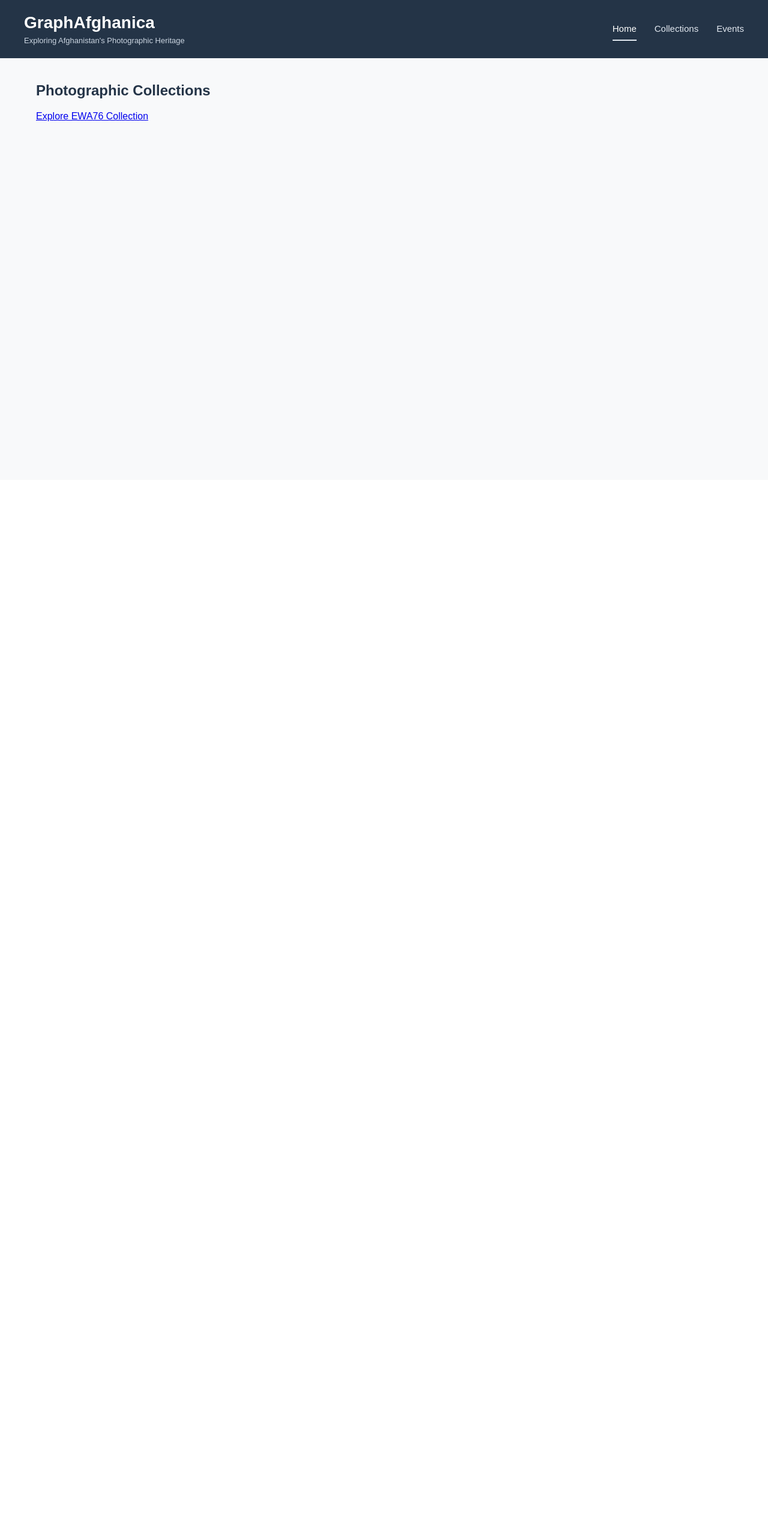
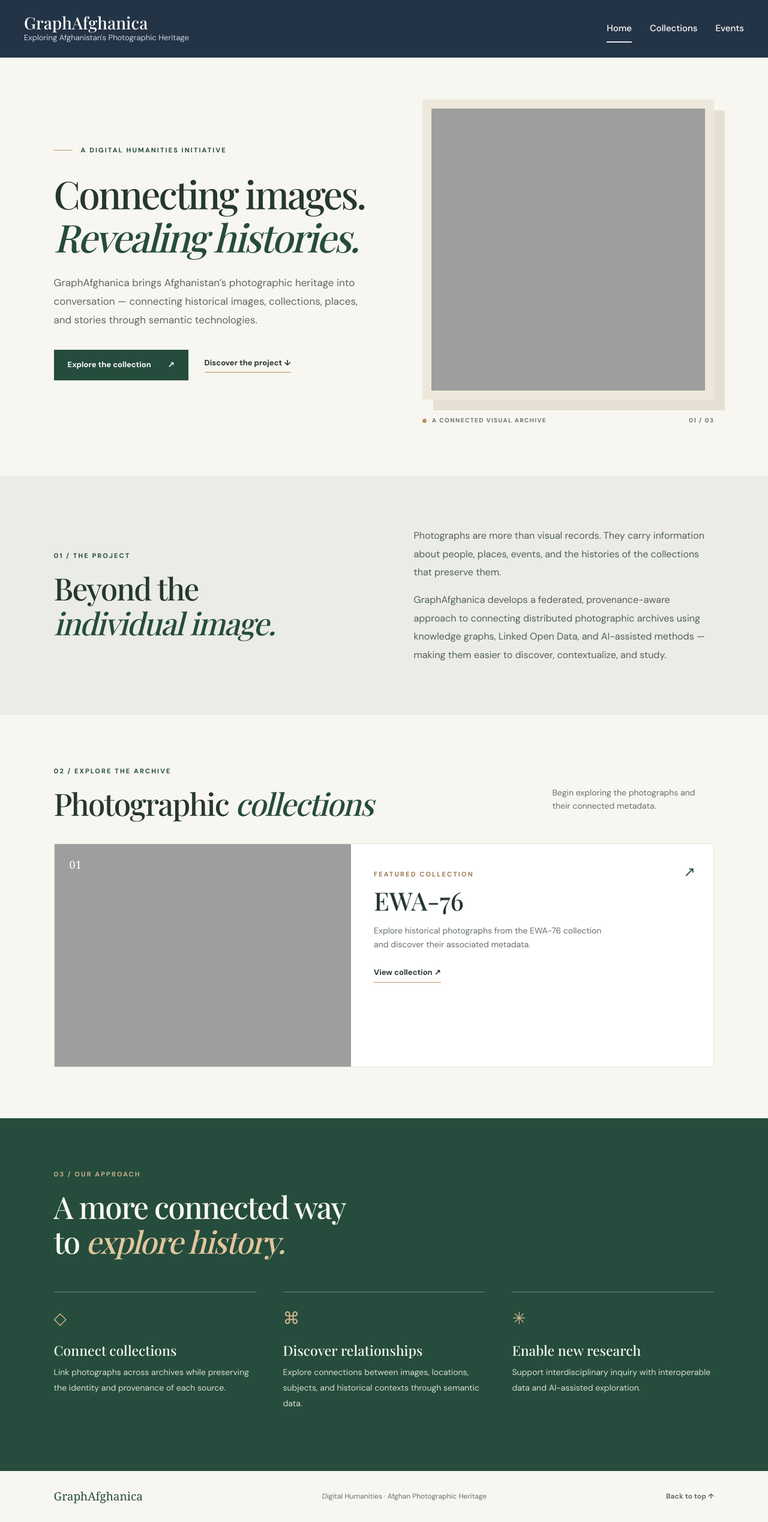
Before and after one commit to SepidehAlassi/GraphAfghanica, a Flask app: page / in a window 1280 px wide. Shown: the whole page at 60% size. Before the commit the page ends 202 px from the top, so only its background shows below. Run offline with Flask 3, Linux system fonts and the light colour scheme.

Commit message:
improve homepage

```diff
--- a/docker-compose.yml
+++ b/docker-compose.yml
@@ -18,7 +18,7 @@ services:
   caddy:
     image: caddy:latest
     ports:
-      - "8000:80"
+      - "8080:80"
     volumes:
       - ./images:/srv/images:ro
       - ./caddy/Caddyfile:/etc/caddy/Caddyfile:ro
--- a/frontend/app.py
+++ b/frontend/app.py
@@ -65,4 +65,4 @@ def events():
 
 
 if __name__ == "__main__":
-    app.run(host="0.0.0.0", port=3000, debug=True)
+    app.run(host="0.0.0.0", port=3030, debug=True)
--- /dev/null
+++ b/frontend/static/graphafghanica-home.css
@@ -0,0 +1,26 @@
+/* GraphAfghanica homepage — scoped to .ga-home to coexist with existing style.css */
+.ga-home{--ink:#26372f;--muted:#66716a;--cream:#f8f6f0;--forest:#254c3c;--gold:#b99160;--line:#dddcd2;margin:0;background:var(--cream);color:var(--ink);font-family:'DM Sans',Arial,sans-serif;font-size:16px;line-height:1.6}
+.ga-home *, .ga-home *::before,.ga-home *::after{box-sizing:border-box}
+.ga-home main{display:block;width:100%;max-width:none;margin:0;padding:0}
+.ga-home a{color:inherit;text-decoration:none}
+.ga-home h1,.ga-home h2,.ga-home h3,.ga-home p{margin-top:0}
+.ga-home h1,.ga-home h2,.ga-home h3{font-family:'Playfair Display',Georgia,serif;line-height:1.12;font-weight:500}
+.ga-home h1 em,.ga-home h2 em{font-weight:500;color:var(--forest)}
+.ga-hero{max-width:1440px;margin:auto;min-height:640px;display:grid;grid-template-columns:1.06fr .94fr;gap:6%;align-items:center;padding:70px clamp(24px,7vw,110px) 84px}
+.ga-eyebrow,.ga-section-kicker,.ga-overline{font-size:11px;letter-spacing:.19em;font-weight:700;color:var(--forest)}
+.ga-eyebrow{display:flex;align-items:center;gap:14px;margin-bottom:28px}.ga-eyebrow-line{width:31px;height:1px;background:var(--gold)}
+.ga-hero h1{font-size:clamp(46px,5vw,76px);letter-spacing:-.045em;margin-bottom:25px}.ga-hero h1 em{display:inline-block}
+.ga-lead{font-size:17px;max-width:530px;color:#5d6961;line-height:1.85;margin-bottom:33px}
+.ga-actions{display:flex;align-items:center;flex-wrap:wrap;gap:27px}.ga-btn{display:inline-flex;align-items:center;gap:28px;padding:15px 23px;font-weight:700;font-size:13px;transition:transform .2s,background .2s}.ga-btn:hover{transform:translateY(-2px)}.ga-btn-primary{background:var(--forest);color:#fff!important}.ga-btn-primary:hover{background:#18392c}.ga-text-link{font-size:13px;font-weight:700;border-bottom:1px solid var(--gold);padding-bottom:4px}
+.ga-hero-art{width:100%;max-width:500px;justify-self:end}.ga-art-frame{padding:15px;background:#eee8dc;box-shadow:18px 18px 0 #e6e0d4}.ga-art-frame svg{display:block;width:100%;height:auto}.ga-art-label{margin-top:27px;display:flex;gap:9px;align-items:center;font-size:10px;font-weight:700;letter-spacing:.14em;color:#69746b}.ga-art-label span:last-child{margin-left:auto}.ga-label-dot{width:7px;height:7px;border-radius:50%;background:var(--gold)}
+.ga-intro,.ga-collections,.ga-method{padding:85px clamp(24px,7vw,110px)}.ga-intro{background:#eaece5;display:grid;grid-template-columns:1fr 1fr;gap:9%;align-items:center}.ga-intro h2,.ga-section-head h2,.ga-method h2{font-size:clamp(35px,4vw,54px);letter-spacing:-.035em;margin:17px 0 0}.ga-intro-body{max-width:560px;color:#526158;font-size:16px;line-height:1.9}.ga-intro-body p:last-child{margin-bottom:0}
+.ga-collections{max-width:1440px;margin:auto}.ga-section-head{display:flex;justify-content:space-between;gap:25px;align-items:end;margin-bottom:37px}.ga-section-head>p{max-width:270px;color:var(--muted);font-size:14px}.ga-collection-card{display:grid;grid-template-columns:45% 1fr 50px;min-height:275px;background:#fff;border:1px solid #e5e3d9;transition:box-shadow .2s,transform .2s;overflow:hidden}.ga-collection-card:hover{transform:translateY(-3px);box-shadow:0 15px 30px #24382d16}.ga-collection-visual{background:#cfc2ae;position:relative;overflow:hidden;display:flex;align-items:stretch}.ga-collection-visual svg{width:100%;height:100%}.ga-collection-number{position:absolute;z-index:1;top:20px;left:25px;color:#fff;font-family:Georgia,serif;font-size:18px}.ga-collection-info{padding:42px 38px}.ga-overline{color:#9c7950;margin-bottom:12px}.ga-collection-info h3{font-size:42px;margin-bottom:15px}.ga-collection-info p:not(.ga-overline){font-size:14px;color:var(--muted);max-width:390px}.ga-card-link{display:inline-block;font-weight:700;font-size:13px;border-bottom:1px solid var(--gold);padding-bottom:5px;margin-top:12px}.ga-collection-arrow{align-self:start;padding-top:28px;font-size:23px;color:var(--forest)}
+.ga-method{background:var(--forest);color:#f8f7f0}.ga-method .ga-section-kicker{color:#c8b18f}.ga-method h2 em{color:#e1c69d}.ga-method-grid{display:grid;grid-template-columns:repeat(3,1fr);gap:45px;margin-top:55px}.ga-method-grid article{border-top:1px solid #ffffff50;padding-top:22px}.ga-method-icon{font-size:28px;color:#d3b48c}.ga-method-grid h3{font-size:23px;margin:17px 0 12px}.ga-method-grid p{font-size:14px;line-height:1.85;color:#d6ded6;max-width:340px}
+.ga-footer{padding:27px clamp(24px,7vw,110px);display:flex;align-items:center;justify-content:space-between;gap:20px;font-size:12px;color:var(--muted)}.ga-footer span:first-child{font-family:Georgia,serif;color:var(--forest);font-size:19px}.ga-footer a{font-weight:700}
+@media(max-width:850px){.ga-hero{grid-template-columns:1fr;padding-top:65px;gap:45px}.ga-hero-art{max-width:440px;justify-self:center}.ga-intro{grid-template-columns:1fr;gap:22px}.ga-method-grid{gap:20px}.ga-collection-card{grid-template-columns:40% 1fr 30px}.ga-collection-info{padding:28px}}
+@media(max-width:600px){.ga-hero{padding:45px 22px 65px;min-height:auto}.ga-hero h1{font-size:46px}.ga-intro,.ga-collections,.ga-method{padding:60px 22px}.ga-section-head{display:block}.ga-collection-card{grid-template-columns:1fr}.ga-collection-visual{height:180px}.ga-collection-info{padding:27px}.ga-collection-arrow{display:none}.ga-method-grid{grid-template-columns:1fr;gap:15px;margin-top:35px}.ga-footer{padding:25px 22px;flex-wrap:wrap}.ga-footer span:nth-child(2){display:none}}
+
+/* Photographs served by Caddy */
+.ga-art-frame .ga-hero-image{display:block;width:100%;height:470px;object-fit:cover;object-position:center}
+.ga-collection-visual .ga-collection-image{display:block;width:100%;height:100%;object-fit:cover;object-position:center}
+@media(max-width:600px){.ga-art-frame .ga-hero-image{height:340px}}
--- a/frontend/templates/index.html
+++ b/frontend/templates/index.html
@@ -1,24 +1,54 @@
-
 <!DOCTYPE html>
 <html lang="en">
 <head>
-    <meta charset="UTF-8">
-    <title>GraphAfghanica</title>
-    <link rel="stylesheet"
-          href="{{ url_for('static', filename='style.css') }}">
+  <meta charset="UTF-8">
+  <meta name="viewport" content="width=device-width, initial-scale=1">
+  <meta name="description" content="GraphAfghanica connects and opens up historical photographic collections from Afghanistan through knowledge graphs and digital humanities.">
+  <title>GraphAfghanica | Connected Photographic Heritage</title>
+  <link rel="preconnect" href="https://fonts.googleapis.com">
+  <link rel="preconnect" href="https://fonts.gstatic.com" crossorigin>
+  <link href="https://fonts.googleapis.com/css2?family=DM+Sans:wght@400;500;600;700&family=Playfair+Display:wght@500;600;700&display=swap" rel="stylesheet">
+  <link rel="stylesheet" href="{{ url_for('static', filename='style.css') }}">
+  <link rel="stylesheet" href="{{ url_for('static', filename='graphafghanica-home.css') }}">
 </head>
-<body>
+<body class="ga-home">
+  {% include 'header.html' %}
 
-{% include 'header.html' %}
+  <main id="main-content">
+    <section class="ga-hero" aria-labelledby="hero-title">
+      <div class="ga-hero-copy">
+        <p class="ga-eyebrow"><span class="ga-eyebrow-line"></span> A DIGITAL HUMANITIES INITIATIVE</p>
+        <h1 id="hero-title">Connecting images.<br><em>Revealing histories.</em></h1>
+        <p class="ga-lead">GraphAfghanica brings Afghanistan’s photographic heritage into conversation — connecting historical images, collections, places, and stories through semantic technologies.</p>
+        <div class="ga-actions">
+          <a class="ga-btn ga-btn-primary" href="{{ url_for('collection', collection_id='EWA76_Collection') }}">Explore the collection <span aria-hidden="true">↗</span></a>
+          <a class="ga-text-link" href="#about">Discover the project <span aria-hidden="true">↓</span></a>
+        </div>
+      </div>
+      <div class="ga-hero-art">
+        <div class="ga-art-frame">
+          <img src="http://localhost:8080/MG88.png" alt="Historical photograph from Afghanistan" class="ga-hero-image">
+        </div>
+        <div class="ga-art-label"><span class="ga-label-dot"></span> A CONNECTED VISUAL ARCHIVE <span>01 / 03</span></div>
+      </div>
+    </section>
 
-    <main>
-        <h2>Photographic Collections</h2>
+    <section class="ga-intro" id="about" aria-labelledby="about-title">
+      <div><p class="ga-section-kicker">01 / THE PROJECT</p><h2 id="about-title">Beyond the<br><em>individual image.</em></h2></div>
+      <div class="ga-intro-body"><p>Photographs are more than visual records. They carry information about people, places, events, and the histories of the collections that preserve them.</p><p>GraphAfghanica develops a federated, provenance-aware approach to connecting distributed photographic archives using knowledge graphs, Linked Open Data, and AI-assisted methods — making them easier to discover, contextualize, and study.</p></div>
+    </section>
 
+    <section class="ga-collections" id="collections" aria-labelledby="collections-title">
+      <div class="ga-section-head"><div><p class="ga-section-kicker">02 / EXPLORE THE ARCHIVE</p><h2 id="collections-title">Photographic <em>collections</em></h2></div><p>Begin exploring the photographs and their connected metadata.</p></div>
+      <a class="ga-collection-card" href="{{ url_for('collection', collection_id='EWA76_Collection') }}">
+        <div class="ga-collection-visual"><span class="ga-collection-number">01</span><img src="http://localhost:8080/MG87.png" alt="Photograph from the EWA-76 collection" class="ga-collection-image"></div>
+        <div class="ga-collection-info"><p class="ga-overline">FEATURED COLLECTION</p><h3>EWA-76</h3><p>Explore historical photographs from the EWA-76 collection and discover their associated metadata.</p><span class="ga-card-link">View collection <span aria-hidden="true">↗</span></span></div>
+        <span class="ga-collection-arrow" aria-hidden="true">↗</span>
+      </a>
+    </section>
 
-
-        <a href="{{ url_for('collection', collection_id='EWA76_Collection') }}">
-        Explore EWA76 Collection
-        </a>
-    </main>
+    <section class="ga-method" aria-labelledby="method-title"><div class="ga-method-top"><p class="ga-section-kicker">03 / OUR APPROACH</p><h2 id="method-title">A more connected way<br>to <em>explore history.</em></h2></div><div class="ga-method-grid"><article><span class="ga-method-icon">◇</span><h3>Connect collections</h3><p>Link photographs across archives while preserving the identity and provenance of each source.</p></article><article><span class="ga-method-icon">⌘</span><h3>Discover relationships</h3><p>Explore connections between images, locations, subjects, and historical contexts through semantic data.</p></article><article><span class="ga-method-icon">✳</span><h3>Enable new research</h3><p>Support interdisciplinary inquiry with interoperable data and AI-assisted exploration.</p></article></div></section>
+  </main>
+  <footer class="ga-footer"><span>GraphAfghanica</span><span>Digital Humanities · Afghan Photographic Heritage</span><a href="#main-content">Back to top ↑</a></footer>
 </body>
 </html>
```
